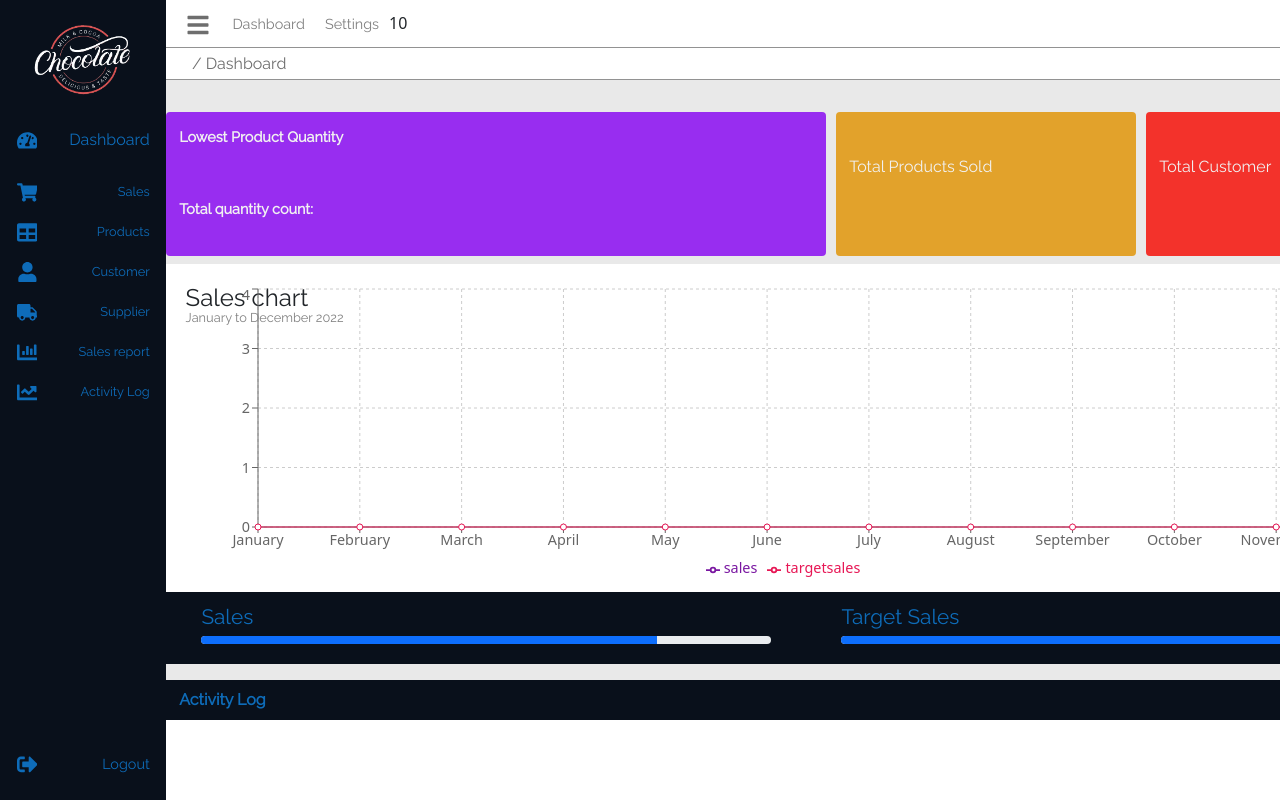
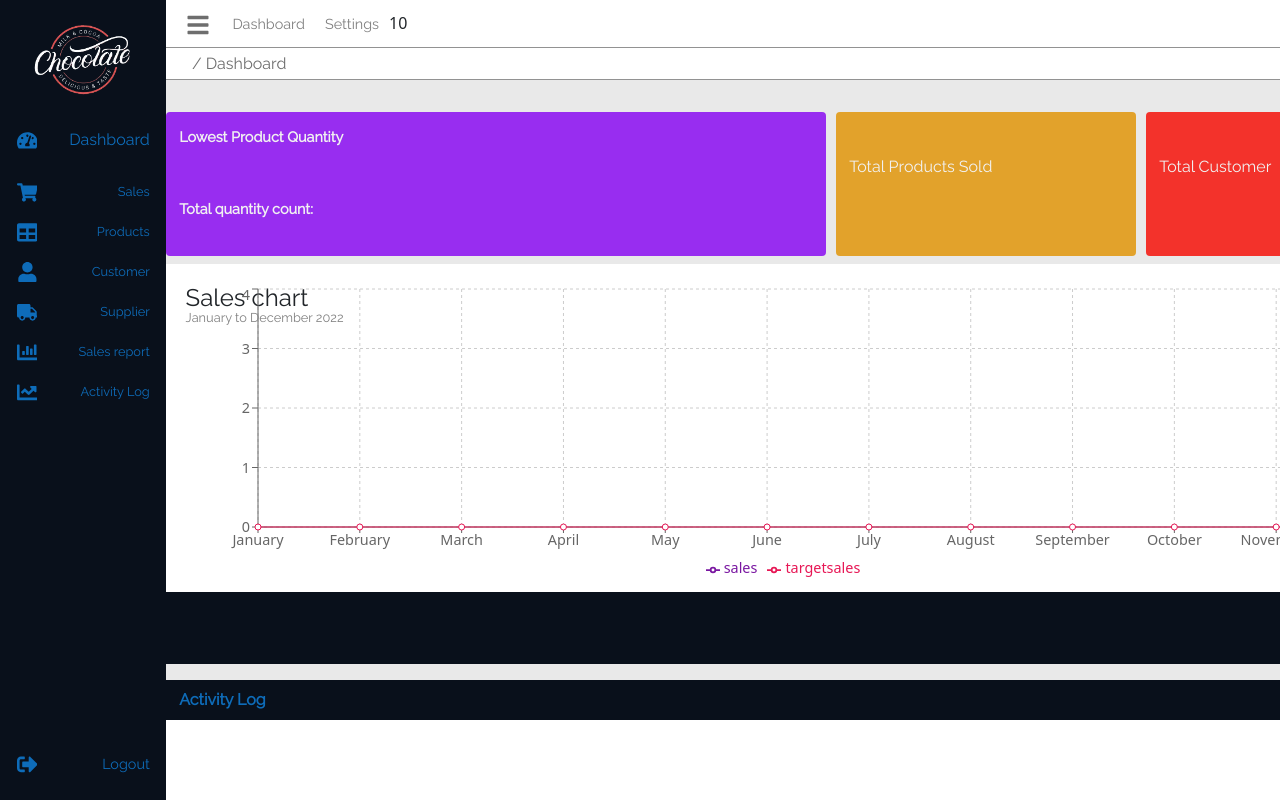
Before and after one commit to SymphonyofTheNight/POS_SYSTEM, a React (Create React App) app in the folder client/: page /Sales in a window 1280 px wide. Built offline with nearby package versions, Linux system fonts and the light colour scheme.

Commit message:
done changes today

```diff
--- a/client/src/components/Dashboard/DashboardComponents/Home/HomeDashboard.jsx
+++ b/client/src/components/Dashboard/DashboardComponents/Home/HomeDashboard.jsx
@@ -155,7 +155,7 @@ const HomeDashboard = ({ targetSales, setTargetSales }) => {
                         <Line type="monotone" dataKey="targetsales" stroke="#e71755" />
                     </LineChart>
                 </div>
-                <div className='data-meterContainer'>
+                {/* <div className='data-meterContainer'>
                     <div className='salesContainer'>
                         <div className='progress-line-container'>
                             <span className='text'>
@@ -176,7 +176,7 @@ const HomeDashboard = ({ targetSales, setTargetSales }) => {
                             </div>
                         </div>
                     </div>
-                </div>
+                </div> */}
             </div>
             <div className='activityContainer'>
                 <div className='titleContainer'>
--- a/client/src/scss/_Dashboard.scss
+++ b/client/src/scss/_Dashboard.scss
@@ -386,7 +386,7 @@
                 }
 
                 .chartContainer {
-                    @include baseDisplay(green, 50vh, 1280px);
+                    @include baseDisplay($--bg-div-color, 50vh, 1280px);
                     display: flex;
                     flex-direction: column;
 
```
